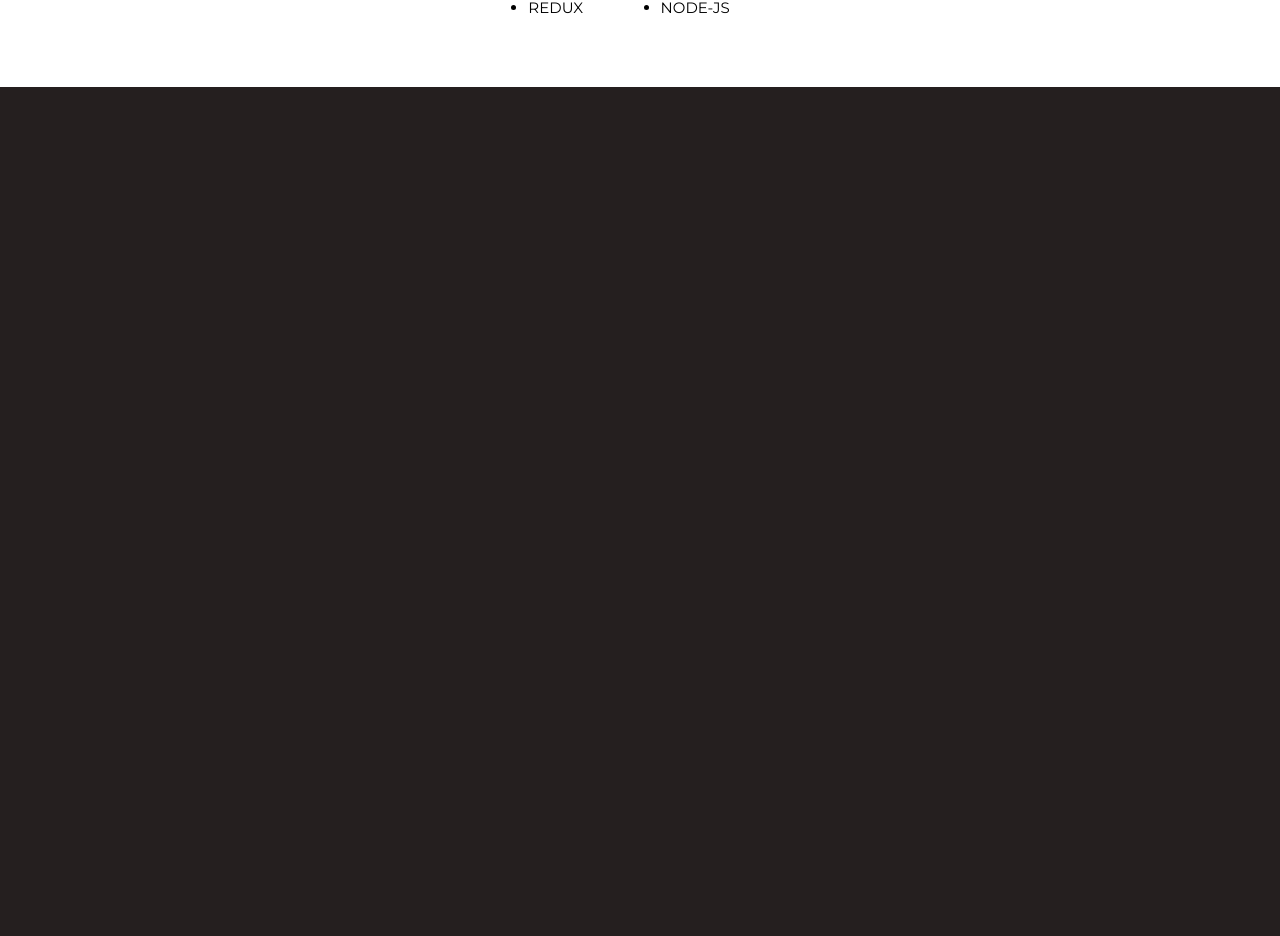
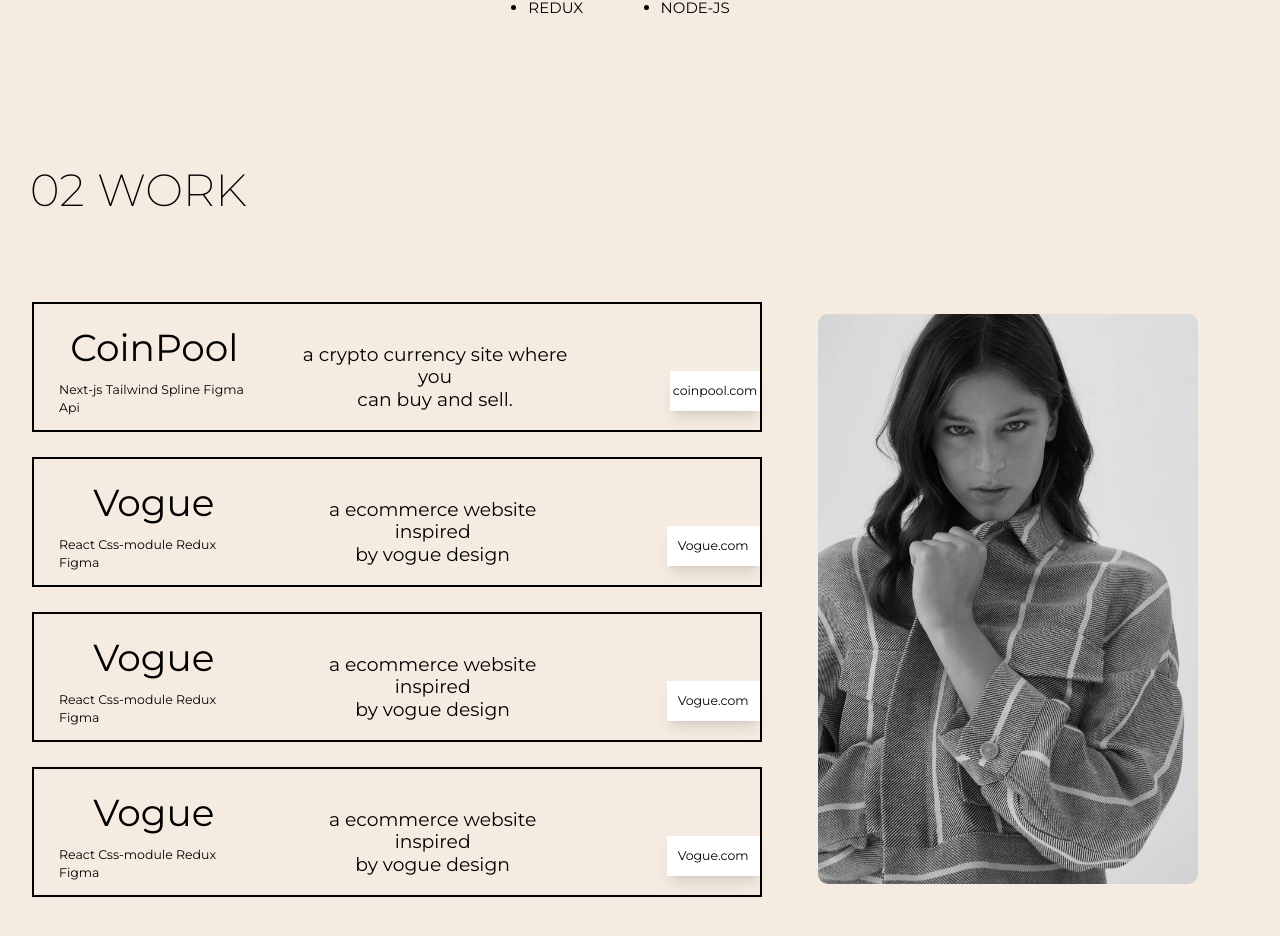
Before and after one commit to eyuel23/Portfolio-v1, a Next.js app: page / in a window 1280 px wide. Shown: the part 1676-2612 px from the top of the page. Before the commit the page ends 1763 px from the top, so only its background shows below. Built offline with nearby package versions, Linux system fonts and the light colour scheme.

Commit message:
added projects section

```diff
--- a/components/About/index.js
+++ b/components/About/index.js
@@ -21,7 +21,7 @@ export default function About() {
     console.log("here");
   };
   return (
-    <section className="bg-white min-h-screen h-[95rem] flex flex-col gap-40 relative pt-20 overflow-hidden">
+    <section className="bg-brandColor min-h-screen h-[95rem] flex flex-col gap-40 relative pt-20 overflow-hidden">
       <div className="w-[100%] flex flex-col gap-8">
         <Heading span={"01."} heading={"About Me"} />
         <div className="text-black text-4xl text-center ">
@@ -37,12 +37,15 @@ export default function About() {
           <div className="relative">
             {show && (
               <motion.div
-                initial={{ x: "-100vw" }}
-                animate={{ x: 0 }}
-                transition={{ type: "spring", stiffness: 120 }}
-                className="absolute -top-72 "
+                initial={{ y: "10vw" }}
+                animate={{ y: 0 }}
+                transition={{
+                  x: { duration: 1 },
+                  default: { ease: "linear" },
+                }}
+                className="absolute -top-96 -left-40  "
               >
-                <Image src={designMe} alt="create" />
+                <Image src={designMe} alt="create" className="-rotate-12" />
               </motion.div>
             )}
             <div
@@ -78,9 +81,17 @@ export default function About() {
         <div className="flex flex-col items-center gap-10">
           <div className="relative">
             {show && (
-              <div className="absolute -top-72 ">
+              <motion.div
+                initial={{ y: "10vw" }}
+                animate={{ y: 0 }}
+                transition={{
+                  x: { duration: 1 },
+                  default: { ease: "linear" },
+                }}
+                className="absolute -top-72 "
+              >
                 <Image src={codeMe} alt="create" />
-              </div>
+              </motion.div>
             )}
             <div
               className="bg-primary rounded-full h-80 w-80 flex items-center justify-center shadow-xl relative z-10"
@@ -125,9 +136,17 @@ export default function About() {
         <div className="flex flex-col items-center gap-10">
           <div className="relative">
             {show && (
-              <div className="absolute -top-72 ">
-                <Image src={creativityMe} alt="create" />
-              </div>
+              <motion.div
+                initial={{ y: "10vw" }}
+                animate={{ y: 0 }}
+                transition={{
+                  x: { duration: 1 },
+                  default: { ease: "linear" },
+                }}
+                className="absolute -top-96 -right-40"
+              >
+                <Image src={creativityMe} alt="create" className="rotate-12" />
+              </motion.div>
             )}
             <div
               className="bg-primary rounded-full h-80 w-80 flex items-center justify-center shadow-xl relative z-10"
@@ -153,9 +172,9 @@ export default function About() {
             </h1>
             <div className="flex font-normal text-2xl text-start">
               <ul className="flex flex-col gap-4 list-disc">
+                <li>DRIBBLE</li>
                 <li>FIGMA</li>
                 <li>PHOTOSHOP</li>
-                <li>DESGIN SYSTEM</li>
               </ul>
             </div>
           </div>
--- /dev/null
+++ b/components/Projects/index.js
@@ -0,0 +1,91 @@
+import Link from "next/link";
+import React from "react";
+import Heading from "../heading";
+import vogue from "../../public/vogue.webp";
+import Image from "next/image";
+export default function Project() {
+  return (
+    <section className="flex flex-col h-[90rem] min-h-screen bg-brandColor gap-24 pt-20">
+      <Heading span={"02"} heading={"WORK"} />
+      <div className=" w-[95%] flex self-center items-center  justify-between">
+        <div className="flex flex-col w-3/5 gap-10">
+          <div className="border-2 border-black flex items-baseline gap-10 h-52 ">
+            <div className="flex flex-col items-center gap-6 m-10">
+              <h1 className="text-6xl">CoinPool</h1>
+              <h1 className="text-xl ">Next-js Tailwind Spline Figma Api</h1>
+            </div>
+            <div className="flex gap-40 items-end">
+              <p className="text-3xl text-center">
+                a crypto currency site where you
+                <br /> can buy and sell.
+              </p>
+              <button className="bg-white shadow-lg text-xl text-black w-40 h-16">
+                <Link href={"https://coin-pool.vercel.app/"}>coinpool.com</Link>
+              </button>
+            </div>
+          </div>
+          <div className="border-2 border-black flex items-baseline gap-10 h-52 ">
+            <div className="flex flex-col items-center gap-6 m-10">
+              <h1 className="text-6xl">Vogue</h1>
+              <h1 className="text-xl ">React Css-module Redux Figma </h1>
+            </div>
+            <div className="flex gap-40 items-end">
+              <p className="text-3xl text-center">
+                a ecommerce website inspired
+                <br /> by vogue design
+              </p>
+              <button className="bg-white shadow-lg text-xl text-black w-40 h-16">
+                <Link href={"https://eyuel23.github.io/vogue-redesign/"}>
+                  Vogue.com
+                </Link>
+              </button>
+            </div>
+          </div>
+          <div className="border-2 border-black flex items-baseline gap-10 h-52 ">
+            <div className="flex flex-col items-center gap-6 m-10">
+              <h1 className="text-6xl">Vogue</h1>
+              <h1 className="text-xl ">React Css-module Redux Figma </h1>
+            </div>
+            <div className="flex gap-40 items-end">
+              <p className="text-3xl text-center">
+                a ecommerce website inspired
+                <br /> by vogue design
+              </p>
+              <button className="bg-white shadow-lg text-xl text-black w-40 h-16">
+                <Link href={"https://eyuel23.github.io/vogue-redesign/"}>
+                  Vogue.com
+                </Link>
+              </button>
+            </div>
+          </div>
+          <div className="border-2 border-black flex items-baseline gap-10 h-52 ">
+            <div className="flex flex-col items-center gap-6 m-10">
+              <h1 className="text-6xl">Vogue</h1>
+              <h1 className="text-xl ">React Css-module Redux Figma </h1>
+            </div>
+            <div className="flex gap-40 items-end">
+              <p className="text-3xl text-center">
+                a ecommerce website inspired
+                <br /> by vogue design
+              </p>
+              <button className="bg-white shadow-lg text-xl text-black w-40 h-16">
+                <Link href={"https://eyuel23.github.io/vogue-redesign/"}>
+                  Vogue.com
+                </Link>
+              </button>
+            </div>
+          </div>
+        </div>
+        <div className="mr-20">
+          <Image
+            src={vogue}
+            alt="project"
+            width={380}
+            height={380}
+            className="rounded-2xl overflow-hidden"
+          />
+        </div>
+      </div>
+    </section>
+  );
+}
--- a/pages/index.js
+++ b/pages/index.js
@@ -2,6 +2,7 @@ import Head from "next/head";
 import { Inter } from "@next/font/google";
 import Hero from "../components/Home";
 import About from "../components/About";
+import Project from "../components/Projects";
 const inter = Inter({ subsets: ["latin"] });
 export default function Home() {
   return (
@@ -14,6 +15,7 @@ export default function Home() {
       </Head>
       <Hero />
       <About />
+      <Project />
     </>
   );
 }
--- a/tailwind.config.js
+++ b/tailwind.config.js
@@ -12,6 +12,7 @@ module.exports = {
       colors: {
         primary: "#251f1f",
         gold: "#A68A72",
+        brandColor: "#F5EBE0",
       },
       fontFamily: {
         didot: "Didot",
```
